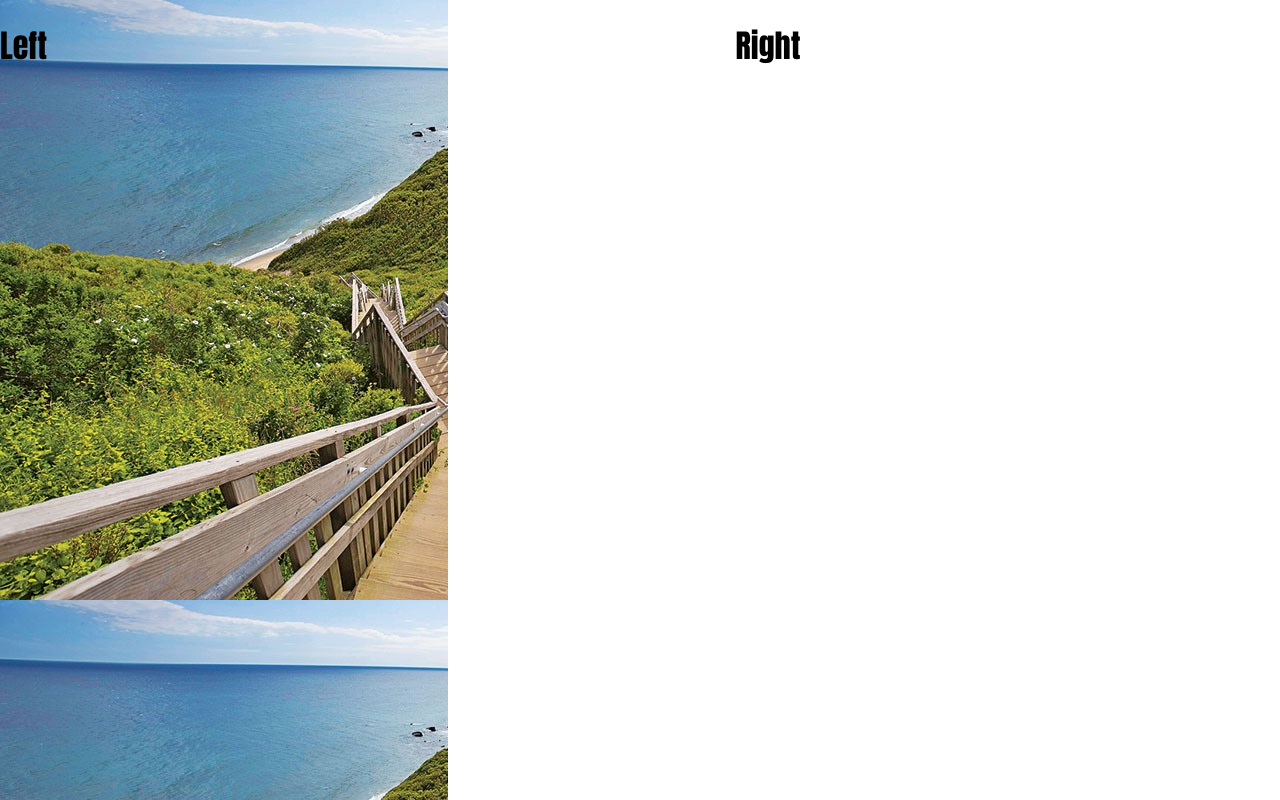
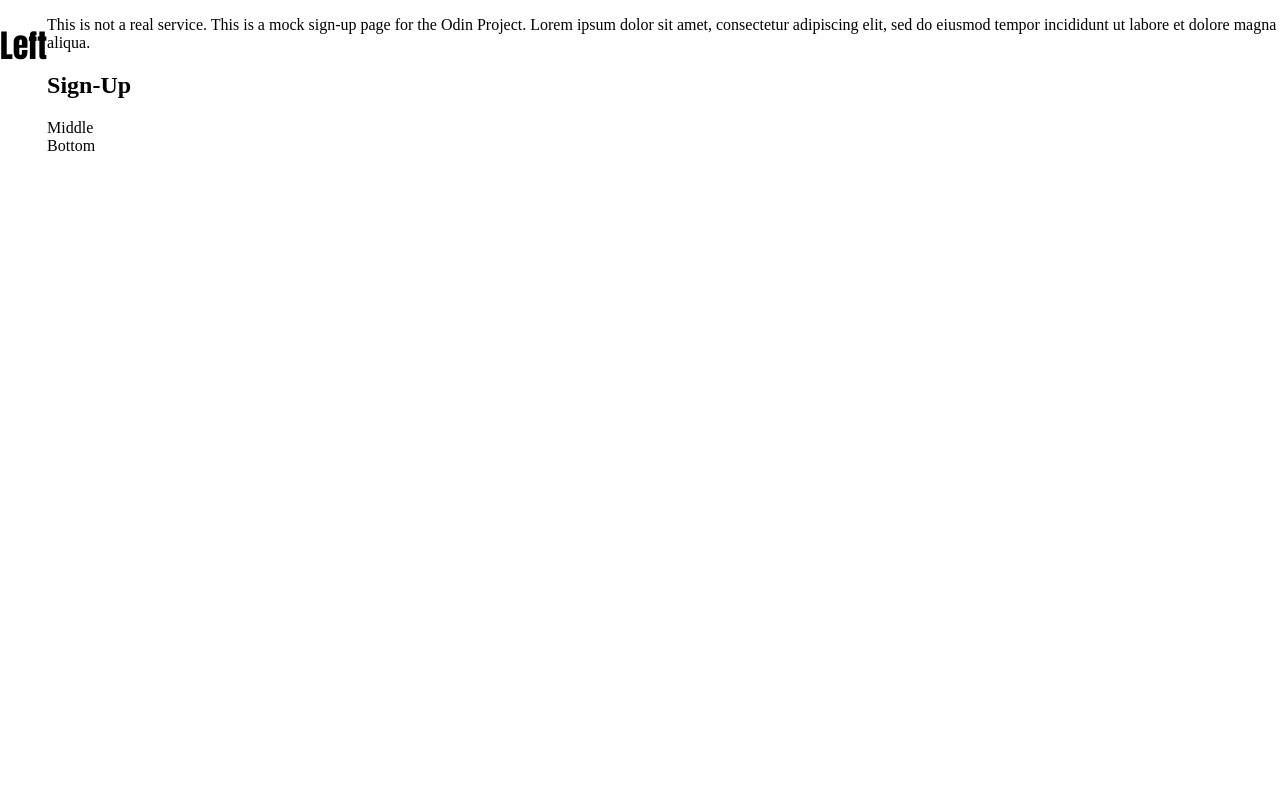
Before and after one commit to thilger1/sign_up_form, a plain HTML site: page index.html in a window 1280 px wide. Drawn offline with Linux system fonts and the light colour scheme.

Commit message:
top, middle, bottom of right. Top paragraph

```diff
--- a/index.html
+++ b/index.html
@@ -8,11 +8,20 @@
 </head>
 <body>
     <div class="main">
-        <div class="left">
+        <div class="leftside">
             <h1>Left</h1>
         </div>
-        <div class="right">
-            <h1>Right</h1>
+        <div class="rightside">
+            <div class="top">
+                <p>
+                    This is not a real service. This is a mock sign-up page for the Odin Project.
+                    Lorem ipsum dolor sit amet, consectetur adipiscing elit, sed do eiusmod tempor
+                    incididunt ut labore et dolore magna aliqua.
+                    <h2>Sign-Up</h2>
+                </p>
+            </div>
+            <div clas="middle">Middle</div>
+            <div class="bottom">Bottom</div>
         </div>
     </div>
 </body>
```
